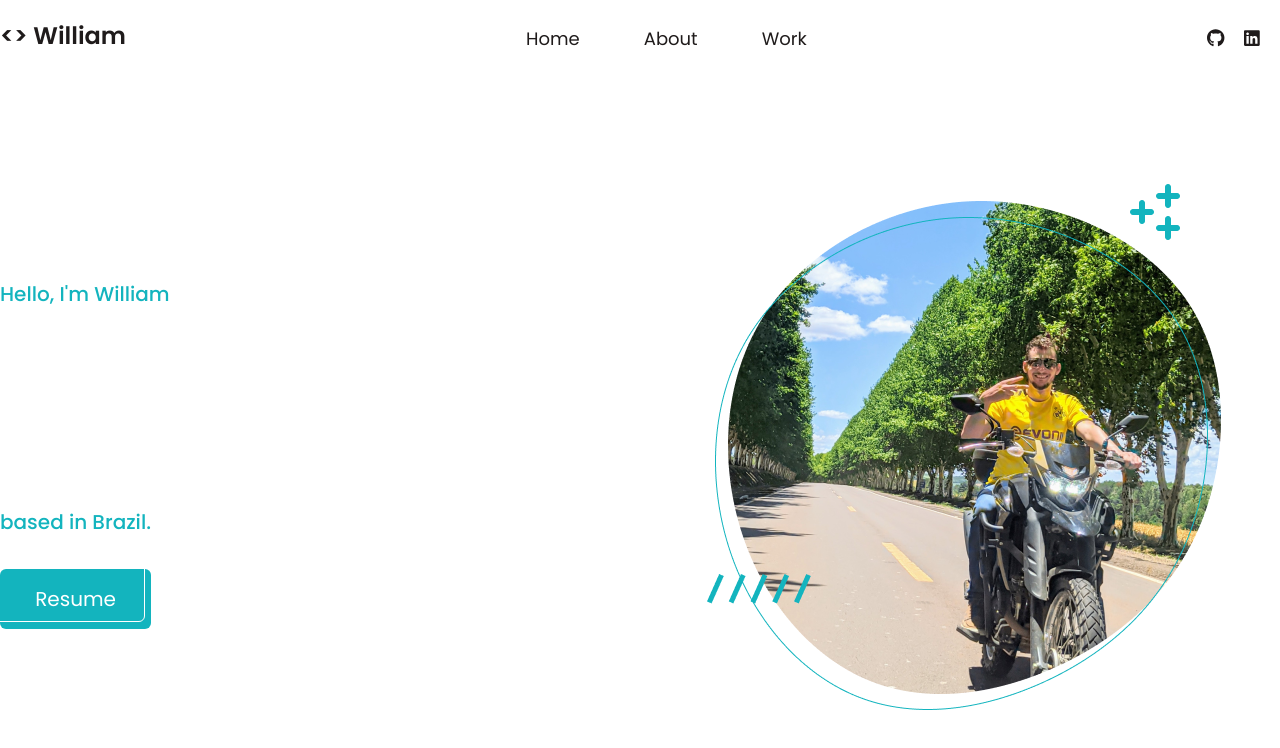
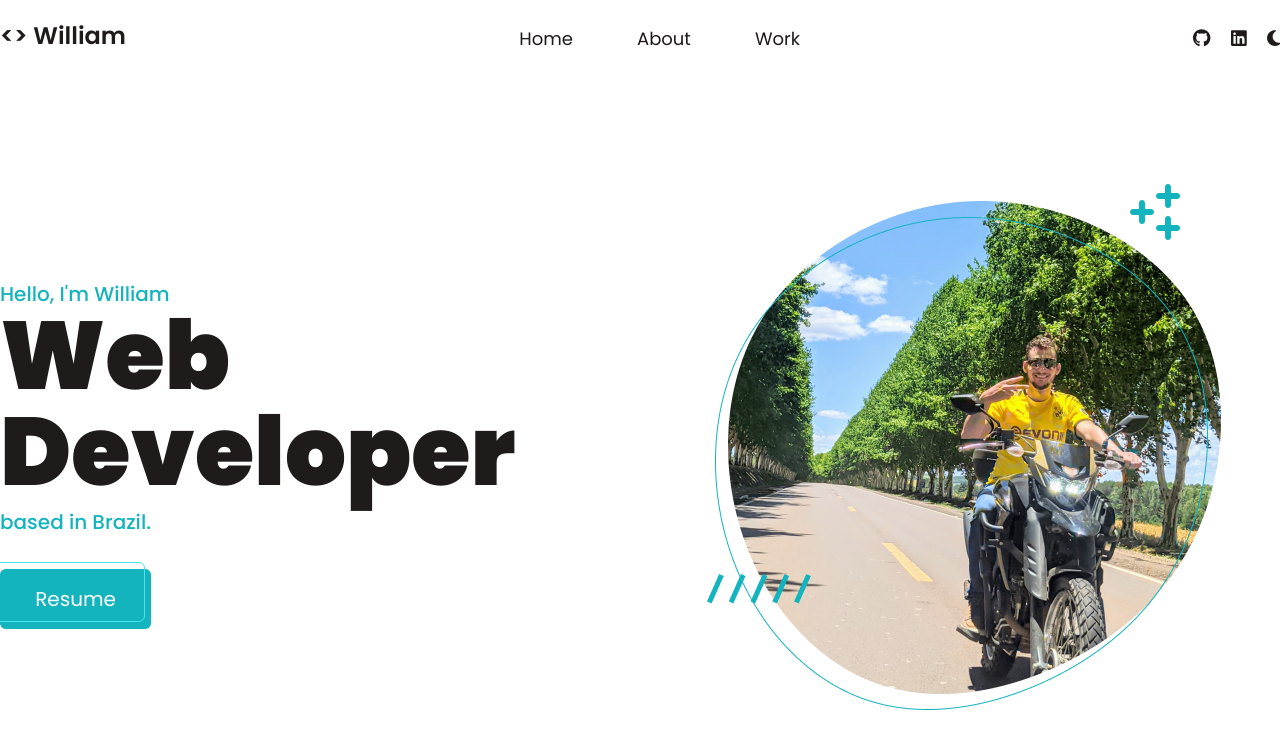
Before and after one commit to williammeier/portfolio, a Nuxt app: page / in a window 1280 px wide. Shown: the top 748 px of the page. Built offline with nearby package versions, Linux system fonts and the light colour scheme.

Commit message:
header btn resume

```diff
--- a/assets/scss/components/_btn.scss
+++ b/assets/scss/components/_btn.scss
@@ -25,19 +25,62 @@
   }
 
   &:hover {
+    transform: translateY(-0.3rem);
+
+    &::after {
+      transform: scaleX(1.5) scaleY(1.6);
+      opacity: 0;
+    }
     &::before {
-      transform: translate(6px, 7px);
+      transform: translate(0, 0);
     }
   }
 
   &-primary {
     background-color: $primary;
     color: $white;
+
     &::before {
-      border-color: $white;
+      border-color: lighten($primary, 20%);
     }
     &:hover {
-      background-color: darken($primary, 6%);
+      box-shadow: 0 1rem 2rem rgba($primary, 0.2);
+      &::before {
+        border-color: $primary;
+      }
+    }
+    &::after {
+      background-color: rgba($primary, 0.5);
+    }
+  }
+
+  &::after {
+    content: '';
+    display: inline-block;
+    height: 100%;
+    width: 100%;
+    border-radius: 6px;
+    position: absolute;
+    top: 0;
+    left: 0;
+    z-index: -1;
+    transition: all 0.4s;
+  }
+  &--animated {
+    animation: moveInBottom 0.5s ease-out 0.75s;
+    animation-fill-mode: backwards;
+  }
+}
+
+.dark {
+  .btn {
+    &-primary {
+      &::before {
+        border-color: $white;
+      }
+      &:hover::before {
+        border-color: $primary;
+      }
     }
   }
 }
--- a/components/HeaderTop.vue
+++ b/components/HeaderTop.vue
@@ -4,11 +4,11 @@
       <div class="grid grid-cols-1 md:grid-cols-2 gap-10 md:gap-4">
         <div class="flex flex-col justify-center px-3 md:px-0">
           <h5 class="text-primary text-lg md:text-xl font-medium">Hello, I'm William</h5>
-          <h2 class="text-white text-6xl md:text-8xl font-extrabold">Web Developer</h2>
+          <h2 class="text-6xl md:text-8xl font-extrabold">Web Developer</h2>
           <h5 class="text-primary text-lg md:text-xl font-medium mt-2">based in Brazil.</h5>
 
           <div class="mt-12">
-            <a href="" class="btn btn-primary">Resume</a>
+            <a href="" class="btn btn-primary btn--animated">Resume</a>
           </div>
         </div>
         <div class="flex justify-center px-4 md:px-0">
@@ -18,5 +18,3 @@
     </div>
   </section>
 </template>
-
-<script></script>
--- a/components/Navbar.vue
+++ b/components/Navbar.vue
@@ -56,9 +56,6 @@
           >
             <span class="nav-toggle-icon"></span>
           </button>
-          <!-- <button class="nav-link close md:hidden" @click="toggleNav" title="Fechar Menu">
-            <font-awesome-icon icon="fa-solid fa-close" />
-          </button> -->
         </div>
       </div>
     </nav>
--- a/nuxt.config.ts
+++ b/nuxt.config.ts
@@ -18,5 +18,7 @@ export default defineNuxtConfig({
   modules: ['@nuxtjs/tailwindcss', '@nuxtjs/color-mode'],
   colorMode: {
     classSuffix: '',
+    preference: 'light',
+    fallback: 'light',
   },
 })
```
